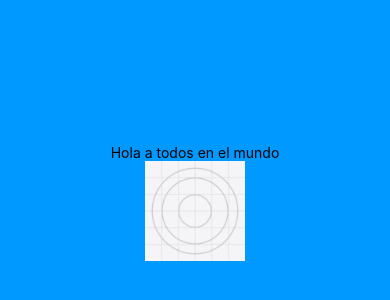
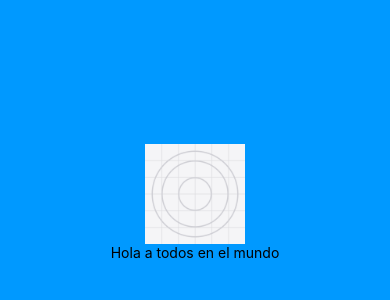
Before and after one commit to 20096938/curso-react-native-metacritic-app, a React Native app: screen / in a window 390 px wide. Shown: the part 220-520 px from the top of the page. Built offline with nearby package versions, Linux system fonts and the light colour scheme.

Commit message:
Refactor icon import and reorder components in App.js

```diff
--- a/App.js
+++ b/App.js
@@ -1,14 +1,14 @@
 import { StatusBar } from 'expo-status-bar';
 import { StyleSheet, Text, View, Image } from 'react-native';
 
-const icon = require('./assets/icon.png');
+import icon from './assets/icon.png';
 
 export default function App() {
   return (
     <View style={styles.container}>
-      <Text>Hola a todos en el mundo</Text>
       <Image source={icon} style={{ width: 100, height: 100 }} />
       <StatusBar style="auto" />
+      <Text>Hola a todos en el mundo</Text>
     </View>
   );
 }
```
